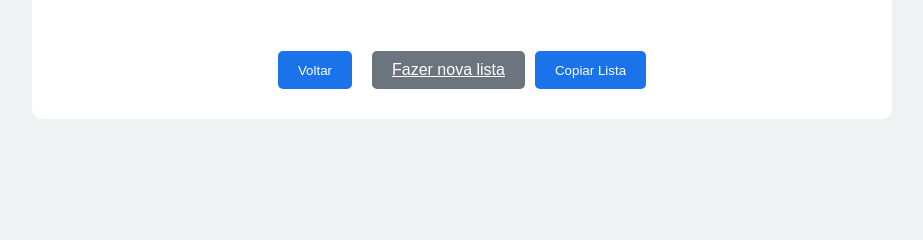
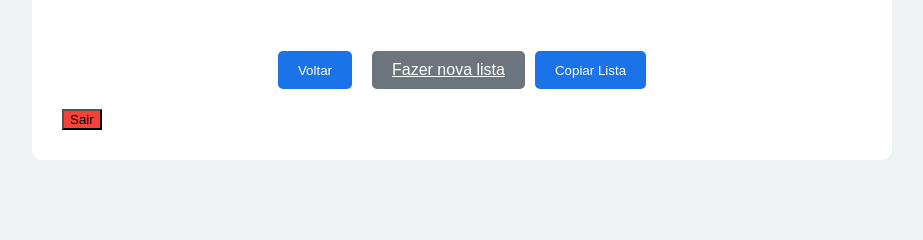
Before and after one commit to costavalmir/Pr3cin5.0, a Flask app: template templates/resultado.html in a window 1280 px wide. Shown: the part 199-439 px from the top of the page, without its empty margins (178-1101 px from the left). Run offline with Flask 3, Linux system fonts and the light colour scheme; the template is opened without the code that fills it, so the values that code supplies are empty; parts of the project's set-up code (start-up, migrations or seed data) failed here and were passed over.

Commit message:
Update resultado.html

```diff
--- a/templates/resultado.html
+++ b/templates/resultado.html
@@ -30,6 +30,10 @@
             gap: 10px;
             margin-top: 30px;
         }
+        .btn-sair {
+            background: #f44336;
+            margin-top: 20px;
+        }
     </style>
 </head>
 <body>
@@ -55,6 +59,8 @@
             <a href="/" class="btn btn-secondary">Fazer nova lista</a>
             <button class="btn" onclick="copiarLista()">Copiar Lista</button>
         </div>
+
+        <button class="btn-sair" onclick="window.location.href='/login'">Sair</button>
     </div>
 
     <script>
```
